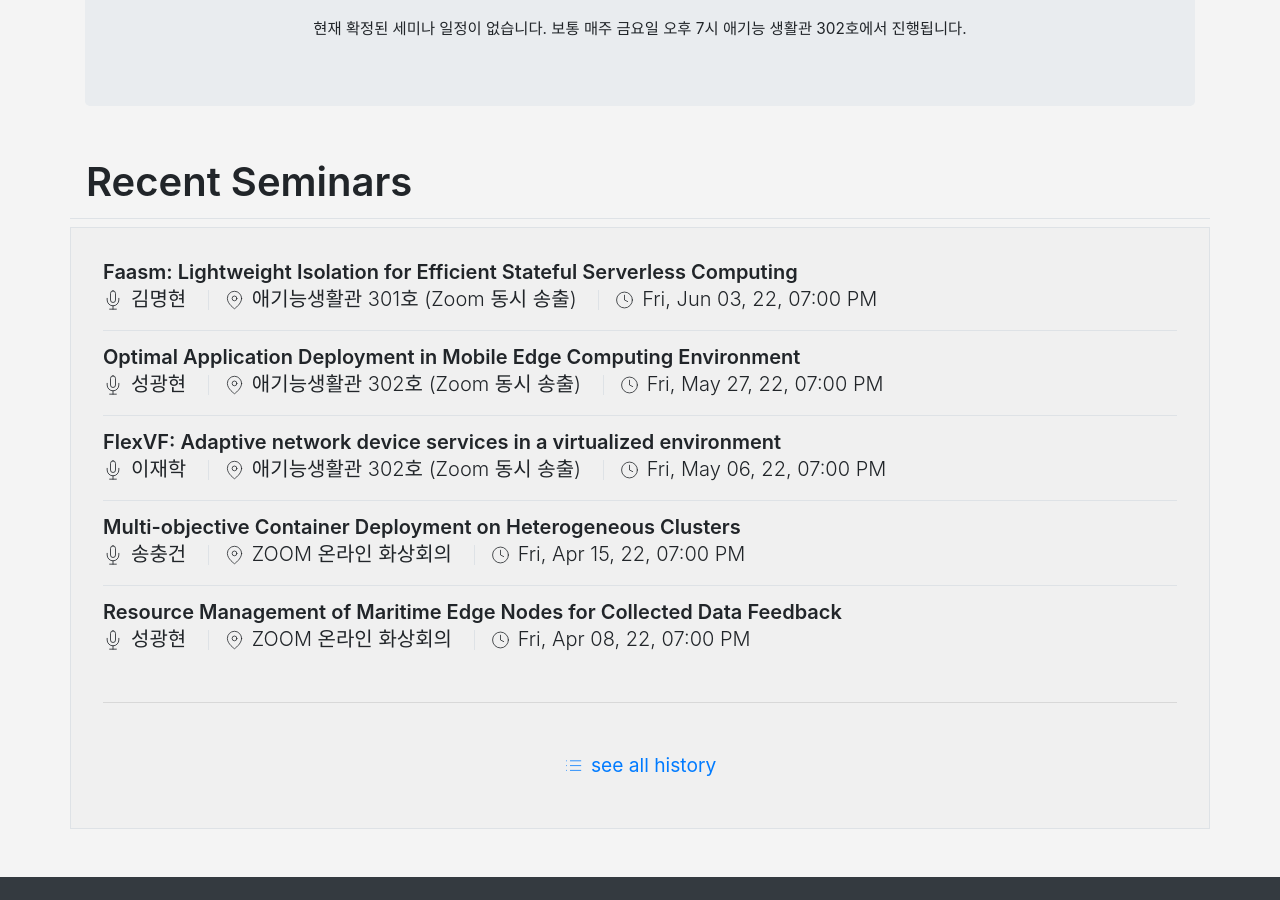
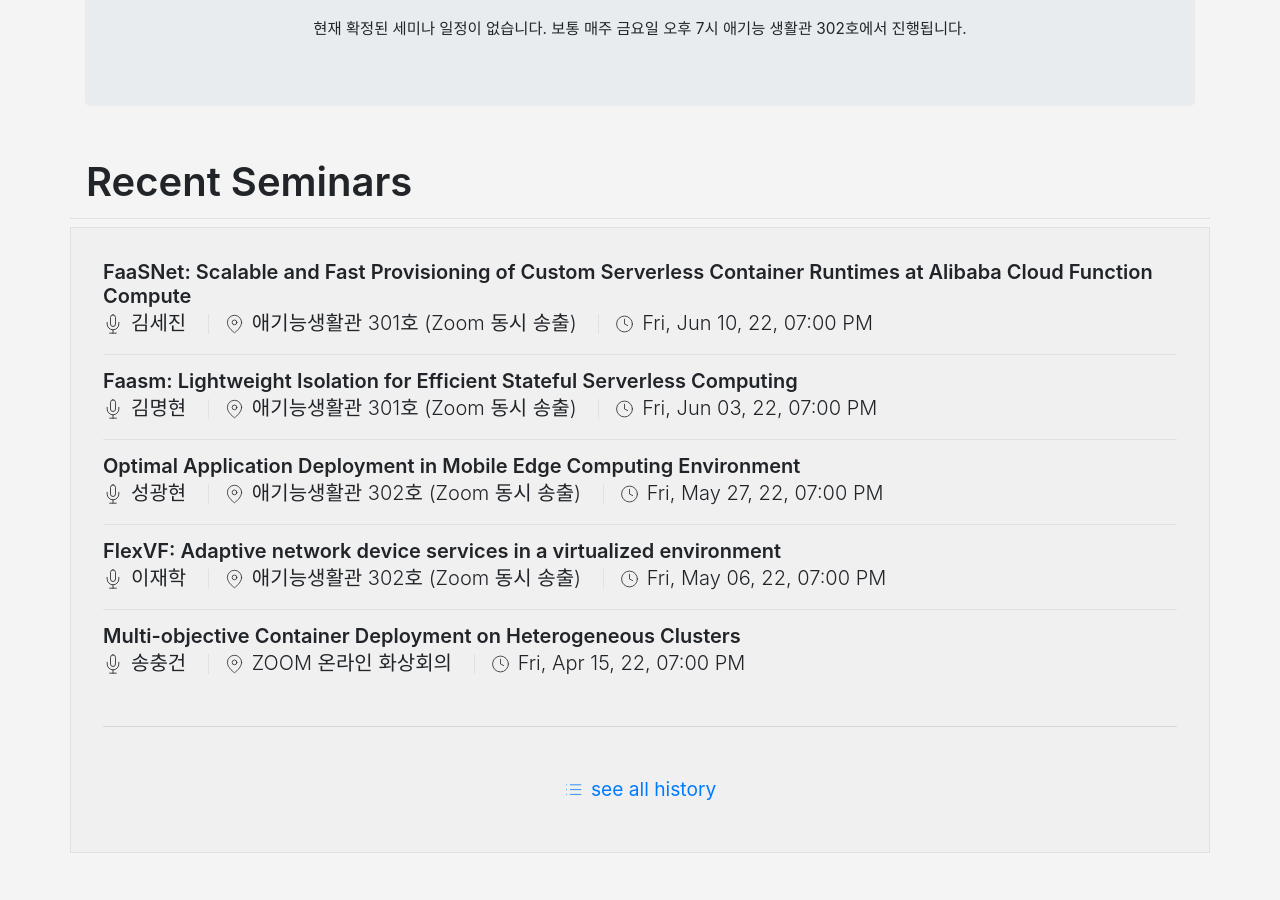
Before and after one commit to KU-Cloud/ku-cloud.github.io, a Jekyll site: the page built from seminar.html, in a window 1280 px wide and 900 px high, scrolled down 355 px. Built offline with Jekyll 4.4.1, drawn with Linux system fonts in a browser that asks for light colours.

Commit message:
Update: 2022-06-10 seminar

```diff
--- a/_data/seminars.yaml
+++ b/_data/seminars.yaml
@@ -839,3 +839,7 @@
   speacker: 김명현
   date: 2022-06-03T19:00:00.000+0900
   location: 애기능생활관 301호 (Zoom 동시 송출)
+- title: 'FaaSNet: Scalable and Fast Provisioning of Custom Serverless Container Runtimes at Alibaba Cloud Function Compute'
+  speacker: 김세진
+  date: 2022-06-10T19:00:00.000+0900
+  location: 애기능생활관 301호 (Zoom 동시 송출)
```
